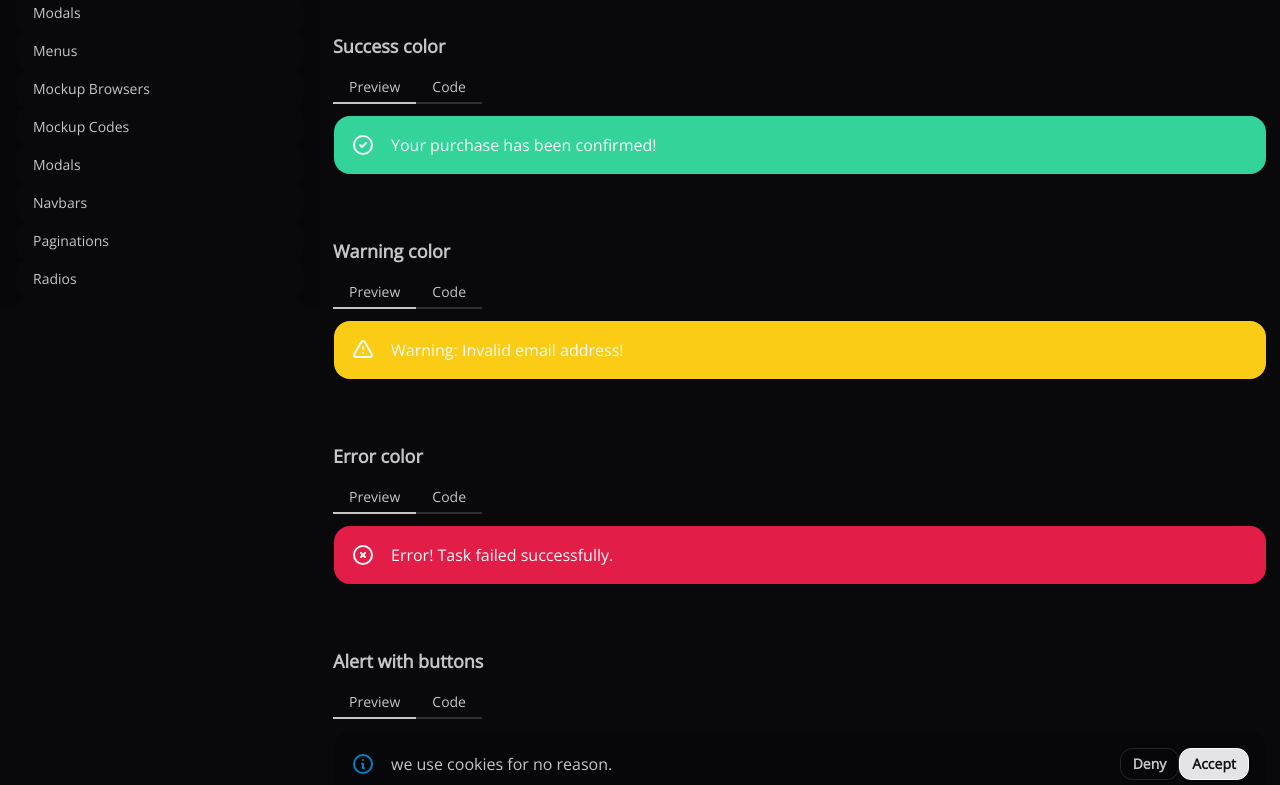
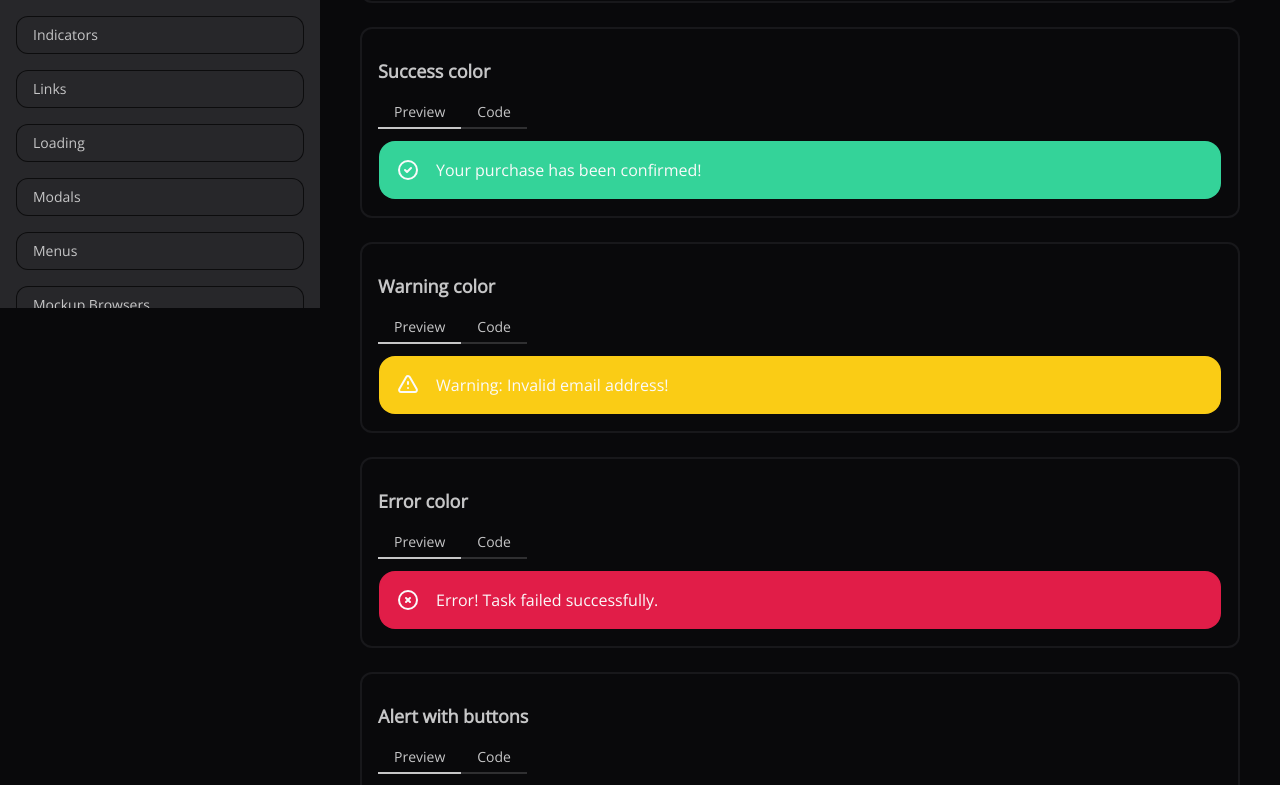
Before and after one commit to The-Nirvana-Labs/ui-docs, a Nuxt app: page /components/alerts in a window 1280 px wide. Shown: the part 492-1277 px from the top of the page. Built offline with nearby package versions, Linux system fonts and the light colour scheme.

Commit message:
UI changes

```diff
--- a/components/Demonstration.vue
+++ b/components/Demonstration.vue
@@ -5,7 +5,7 @@ defineProps<{
 </script>
 
 <template>
-  <div class="flex-col w-full justify-center my-6 border p-3 rounded border-secondary">
+  <div class="flex-col w-full justify-center my-6 border-2 p-4 rounded border-zinc-900 rounded-xl">
     <div class="text-lg font-bold my-3">{{ title }}</div>
     <div class="my-2">
        <slot name="info"></slot>
--- a/css/tailwind.css
+++ b/css/tailwind.css
@@ -6,8 +6,8 @@
 /*Buttons*/
 
 .btn {
-    @apply border border-zinc-800
-    hover:border-zinc-700 hover:bg-zinc-900;
+    @apply border-2 border-zinc-700
+    hover:border-zinc-600 hover:bg-zinc-800;
 }
 
 .btn-primary {
@@ -26,19 +26,19 @@
 }
 
 .btn-info {
-    @apply bg-sky-600 hover:bg-sky-800 border border-sky-400 hover:border-sky-600;
+    @apply bg-sky-600 hover:bg-sky-800 border-sky-400 hover:border-sky-600;
 }
 
 .btn-success {
-    @apply bg-emerald-600 hover:bg-emerald-800 border border-emerald-400 hover:border-emerald-600;
+    @apply bg-emerald-600 hover:bg-emerald-800 border-emerald-400 hover:border-emerald-600;
 }
 
 .btn-error {
-    @apply bg-rose-600 hover:bg-rose-800 border border-rose-400 hover:border-rose-600;
+    @apply bg-rose-600 hover:bg-rose-800 border-rose-400 hover:border-rose-600;
 }
 
 .btn-warning {
-    @apply bg-yellow-600 hover:bg-yellow-800 border border-yellow-400 hover:border-yellow-600;
+    @apply bg-yellow-600 hover:bg-yellow-800 border-yellow-400 hover:border-yellow-600;
 }
 
 /*Dropdowns*/
--- a/layouts/default.vue
+++ b/layouts/default.vue
@@ -105,8 +105,8 @@ const pages: { title: string; path: string }[] = [
 <template>
   <section class="drawer lg:drawer-open">
     <input id="my-drawer" type="checkbox" class="drawer-toggle" />
-    <div class="drawer-content">
-      <div class="navbar bg-base-100">
+    <div class="drawer-content px-10">
+      <div class="navbar bg-zinc-100">
         <div class="flex-none">
           <label
             for="my-drawer"
@@ -147,7 +147,7 @@ const pages: { title: string; path: string }[] = [
       ></label>
       <ul class="menu p-4 w-80 min-h-full bg-base-200 text-base-content">
         <div class="text-xl font-bold my-3">Components</div>
-        <li v-for="page in pages" :key="page.path">
+        <li v-for="page in pages" class="my-2" :key="page.path">
           <NuxtLink :to="page.path">{{ page.title }}</NuxtLink>
         </li>
       </ul>
--- a/pages/components/buttons.vue
+++ b/pages/components/buttons.vue
@@ -147,7 +147,7 @@
   <Demonstration title="Buttons with different HTML tags">
     <template #output>
       <Center>
-        <div>
+        <div class="flex space-x-2">
           <a role="button" class="btn btn-primary">Link</a>
           <button type="submit" class="btn btn-primary">Button</button>
           <input type="button" value="Input" class="btn btn-primary" />
@@ -174,7 +174,7 @@
   <Demonstration title="Disabled Buttons">
     <template #output>
       <Center>
-        <div>
+        <div class="flex space-x-2">
           <button class="btn btn-primary" disabled>
             Disabled using attribute
           </button>
@@ -206,7 +206,7 @@
   <Demonstration title="Circle Buttons">
     <template #output>
       <Center>
-        <div class="flex">
+        <div class="flex space-x-2">
           <button class="btn btn-circle">
             <svg
               xmlns="http://www.w3.org/2000/svg"
--- a/tailwind.config.ts
+++ b/tailwind.config.ts
@@ -14,11 +14,12 @@ export default {
       {
         nirvana: {
           primary: "#E4E4E7",
-          secondary: "#09090B",
+          secondary: "#27272a",
           accent: "#fafafa",
           'accent-content': '#09090B',
-          neutral: "#09090B",
+          neutral: "#27272a",
           "base-100": "#09090B",
+          "base-200": "#27272a",
 
           info: "#0284c7",
           'info-content': '#fafafa',
```
